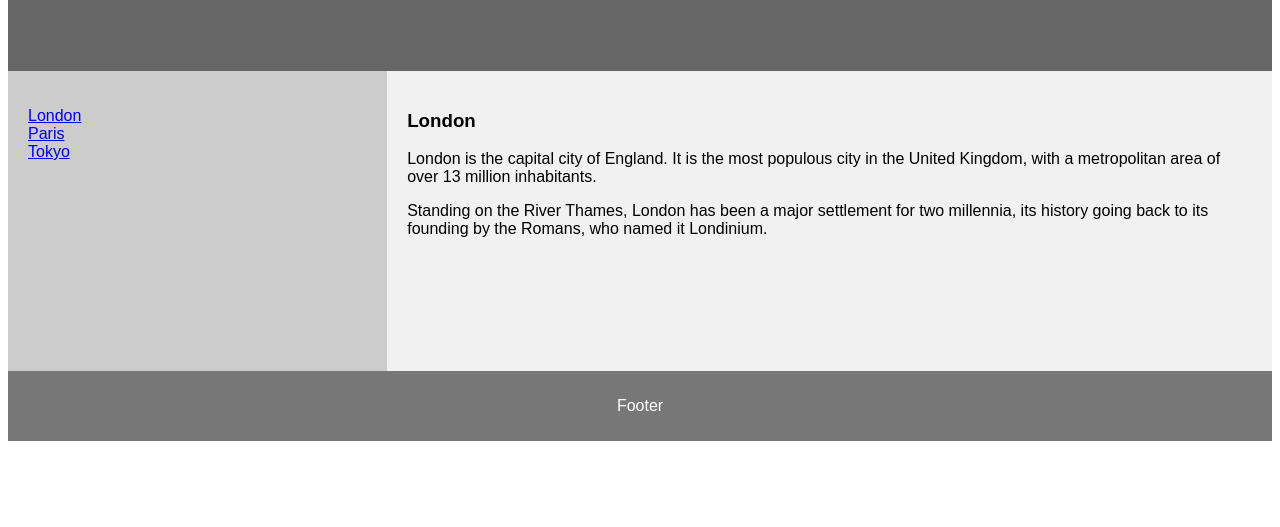
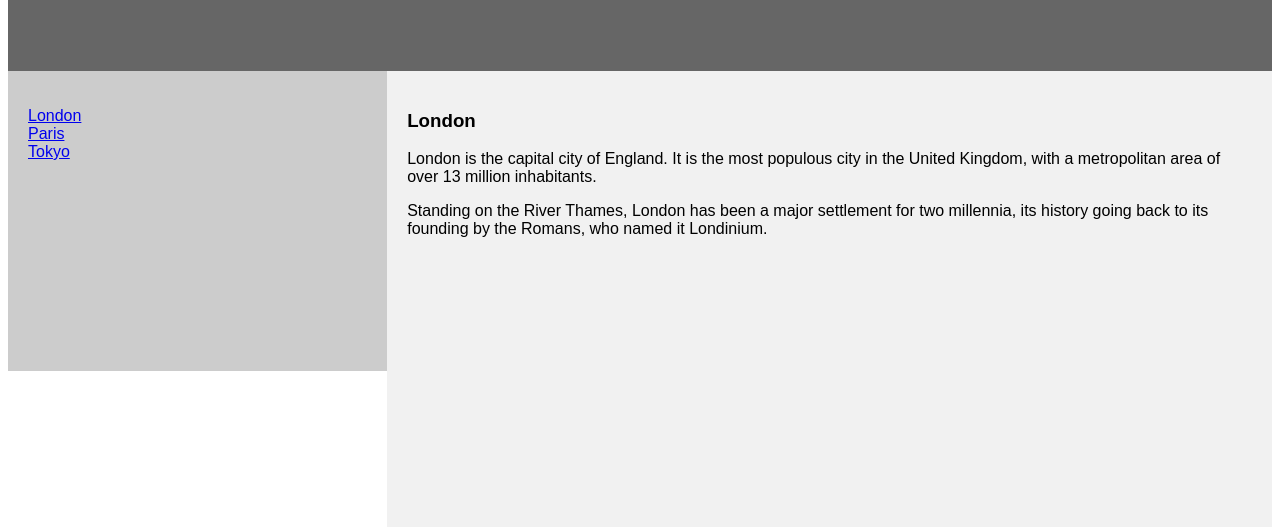
Before and after one commit to yeet227/hcbgf, a plain HTML site: page index.html in a window 1280 px wide. Shown: the part 273-800 px from the top of the page. Drawn offline with Linux system fonts and the light colour scheme.

Commit message:
Update index.html

```diff
--- a/index.html
+++ b/index.html
@@ -42,7 +42,7 @@ article {
   padding: 20px;
   width: 70%;
   background-color: #f1f1f1;
-  height: 300px; /* only for demonstration, should be removed */
+  height: 600px; /* only for demonstration, should be removed */
 }
 
 /* Clear floats after the columns */
```
